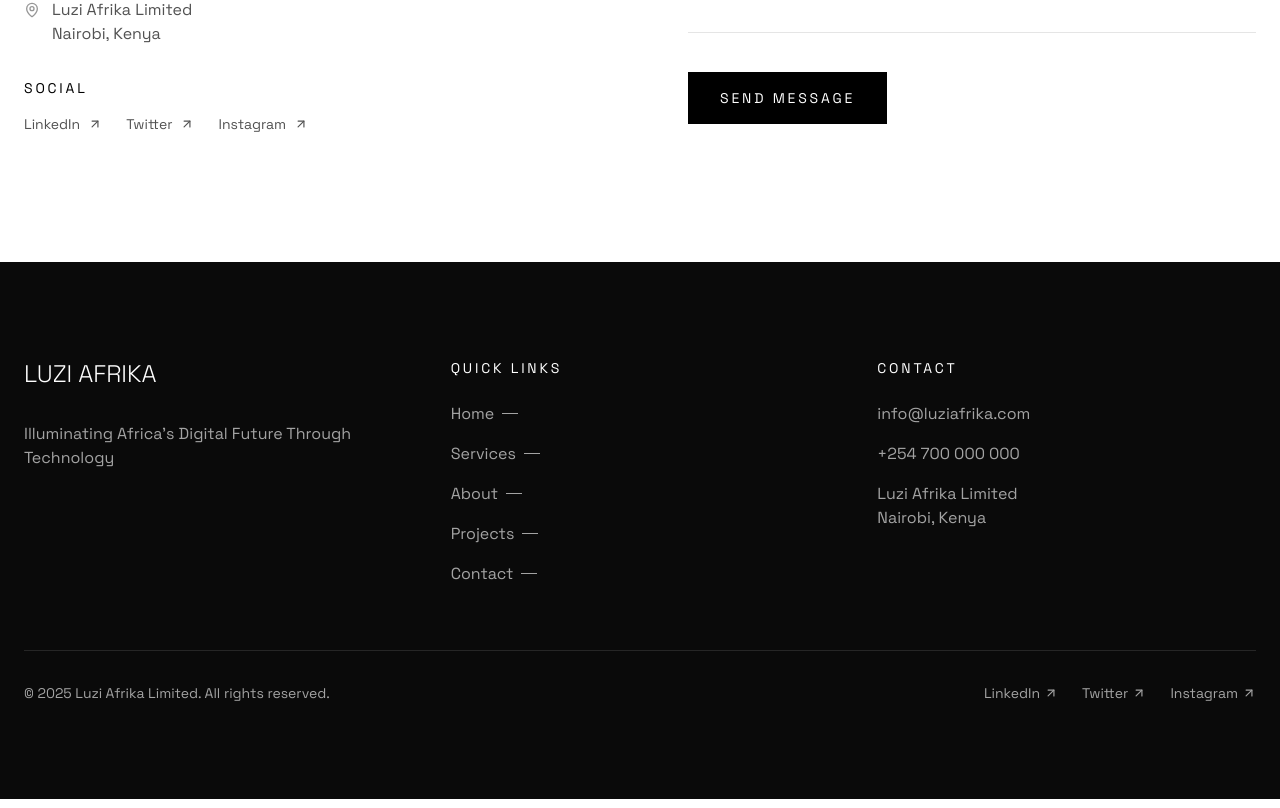
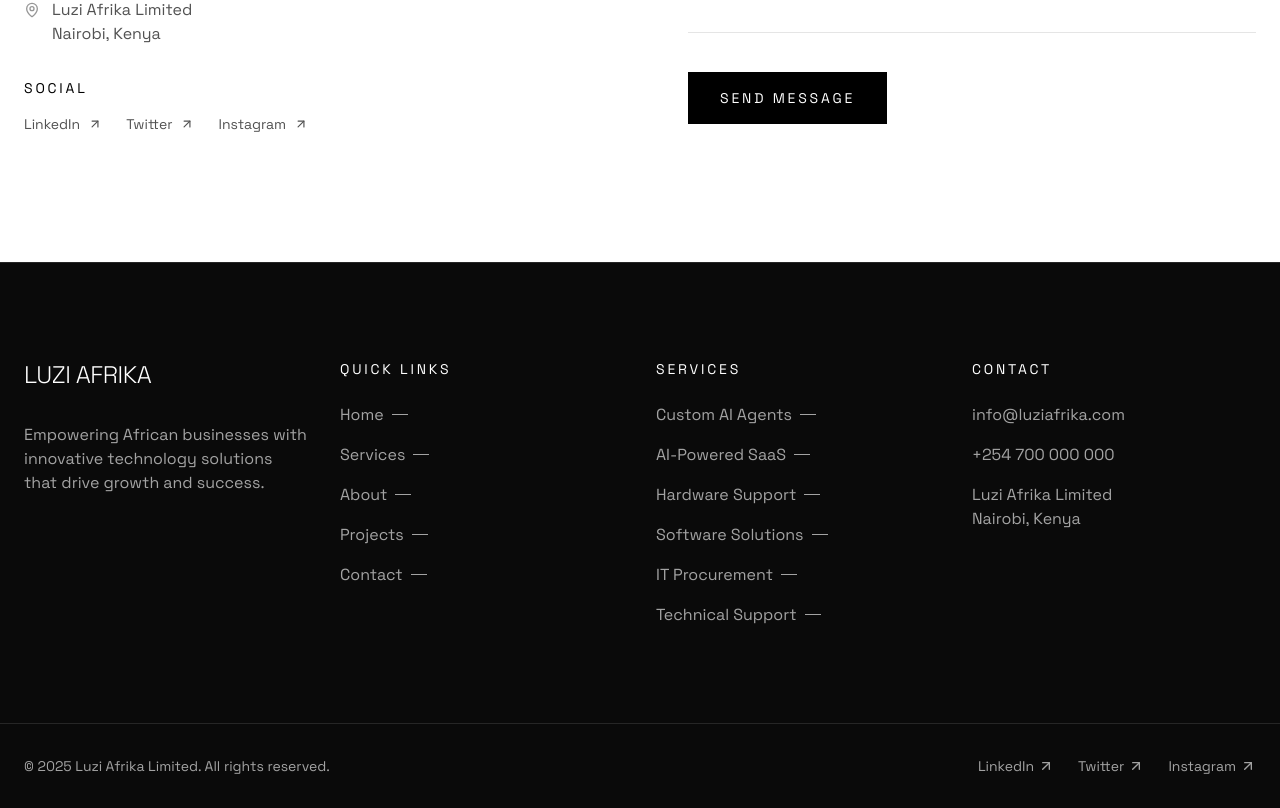
Before and after one commit to mvonombogho/luzi-afrika, a Next.js app: page / in a window 1280 px wide. Shown: the part 5195-6003 px from the top of the page. Built offline with nearby package versions, Linux system fonts and the light colour scheme.

Commit message:
feat: add Footer component with dark theme

```diff
--- a/src/components/footer/Footer.tsx
+++ b/src/components/footer/Footer.tsx
@@ -4,30 +4,49 @@ import { motion } from 'framer-motion';
 import Link from 'next/link';
 import { ArrowUpRight } from 'lucide-react';
 
-export default function Footer() {
-  const currentYear = new Date().getFullYear();
-
-  return (
-    <footer className="w-full bg-neutral-950 text-white py-24 px-6">
-      <div className="max-w-screen-xl mx-auto">
-        <div className="grid grid-cols-1 md:grid-cols-3 gap-12 mb-16">
-          <div>
-            <h3 className="text-2xl font-light mb-8">LUZI AFRIKA</h3>
-            <p className="text-neutral-400 max-w-sm">
-              Illuminating Africa's Digital Future Through Technology
-            </p>
-          </div>
-
-          <div>
-            <h4 className="text-sm uppercase tracking-[0.2em] mb-6">Quick Links</h4>
-            <div className="space-y-4">
-              {[
+const quickLinks = [
   { name: 'Home', href: '/' },
   { name: 'Services', href: '#services' },
   { name: 'About', href: '#about' },
   { name: 'Projects', href: '#projects' },
   { name: 'Contact', href: '#contact' }
-              ].map((link) => (
+];
+
+const services = [
+  { name: 'Custom AI Agents', href: '/services/ai-agents' },
+  { name: 'AI-Powered SaaS', href: '/services/ai-saas' },
+  { name: 'Hardware Support', href: '/services/hardware' },
+  { name: 'Software Solutions', href: '/services/software' },
+  { name: 'IT Procurement', href: '/services/procurement' },
+  { name: 'Technical Support', href: '/services/support' }
+];
+
+export default function Footer() {
+  const currentYear = new Date().getFullYear();
+
+  return (
+    <footer className="relative w-full bg-neutral-950 text-white overflow-hidden">
+      {/* Main Footer */}
+      <div className="w-full border-t border-neutral-800">
+        <div className="max-w-screen-xl mx-auto py-24 px-6">
+          <div className="grid grid-cols-1 md:grid-cols-2 lg:grid-cols-4 gap-12 md:gap-8">
+            {/* Company Info */}
+            <div className="space-y-8">
+              <Link href="/" className="inline-block">
+                <h3 className="text-2xl font-light tracking-[-0.02em]">
+                  LUZI AFRIKA
+                </h3>
+              </Link>
+              <p className="text-neutral-400 max-w-sm">
+                Empowering African businesses with innovative technology solutions that drive growth and success.
+              </p>
+            </div>
+
+            {/* Quick Links */}
+            <div>
+              <h4 className="text-sm uppercase tracking-[0.2em] mb-6">Quick Links</h4>
+              <div className="space-y-4">
+                {quickLinks.map((link) => (
                   <Link
                     key={link.name}
                     href={link.href}
@@ -40,44 +59,58 @@ export default function Footer() {
               </div>
             </div>
 
+            {/* Services */}
+            <div>
+              <h4 className="text-sm uppercase tracking-[0.2em] mb-6">Services</h4>
+              <div className="space-y-4">
+                {services.map((service) => (
+                  <Link
+                    key={service.name}
+                    href={service.href}
+                    className="block text-neutral-400 hover:text-white transition-colors group flex items-center gap-2"
+                  >
+                    <span>{service.name}</span>
+                    <span className="w-4 h-px bg-neutral-400 group-hover:w-8 group-hover:bg-white transition-all duration-300" />
+                  </Link>
+                ))}
+              </div>
+            </div>
+
+            {/* Contact */}
             <div>
               <h4 className="text-sm uppercase tracking-[0.2em] mb-6">Contact</h4>
-            <div className="space-y-4 text-neutral-400">
+              <div className="space-y-4">
                 <a
                   href="mailto:info@luziafrika.com"
-                className="block hover:text-white transition-colors"
+                  className="block text-neutral-400 hover:text-white transition-colors"
                 >
                   info@luziafrika.com
                 </a>
                 <a
                   href="tel:+254700000000"
-                className="block hover:text-white transition-colors"
+                  className="block text-neutral-400 hover:text-white transition-colors"
                 >
                   +254 700 000 000
                 </a>
-              <address className="not-italic">
+                <address className="text-neutral-400 not-italic">
                   Luzi Afrika Limited<br />
                   Nairobi, Kenya
                 </address>
               </div>
             </div>
           </div>
+        </div>
+      </div>
 
-        <motion.div
-          variants={{
-            hidden: { opacity: 0 },
-            visible: { opacity: 1 }
-          }}
-          initial="hidden"
-          whileInView="visible"
-          viewport={{ once: true }}
-          className="grid grid-cols-1 md:grid-cols-2 gap-8 pt-8 border-t border-neutral-800"
-        >
+      {/* Bottom Bar */}
+      <div className="w-full border-t border-neutral-800">
+        <div className="max-w-screen-xl mx-auto px-6 py-8">
+          <div className="flex flex-col md:flex-row justify-between items-center gap-4">
             <div className="text-neutral-400 text-sm">
               © {currentYear} Luzi Afrika Limited. All rights reserved.
             </div>
 
-          <div className="flex gap-6 md:justify-end">
+            <div className="flex gap-6">
               {[
                 { name: 'LinkedIn', url: '#' },
                 { name: 'Twitter', url: '#' },
@@ -88,18 +121,18 @@ export default function Footer() {
                   href={social.url}
                   target="_blank"
                   rel="noopener noreferrer"
-                whileHover={{ y: -2 }}
                   className="text-sm text-neutral-400 hover:text-white transition-colors flex items-center gap-1 group"
+                  whileHover={{ x: 5 }}
                 >
                   {social.name}
                   <ArrowUpRight
-                  size={14}
-                  className="transform group-hover:translate-x-0.5 group-hover:-translate-y-0.5 transition-transform"
+                    className="w-4 h-4 transform group-hover:translate-x-0.5 group-hover:-translate-y-0.5 transition-transform"
                   />
                 </motion.a>
               ))}
             </div>
-        </motion.div>
+          </div>
+        </div>
       </div>
 
       <div className="absolute inset-0 -z-10 bg-[radial-gradient(circle_at_100%_100%,rgba(45,45,45,1)_0%,rgba(0,0,0,0)_50%)]" />
```
Lines whose indentation alone changed are shown as unchanged.
